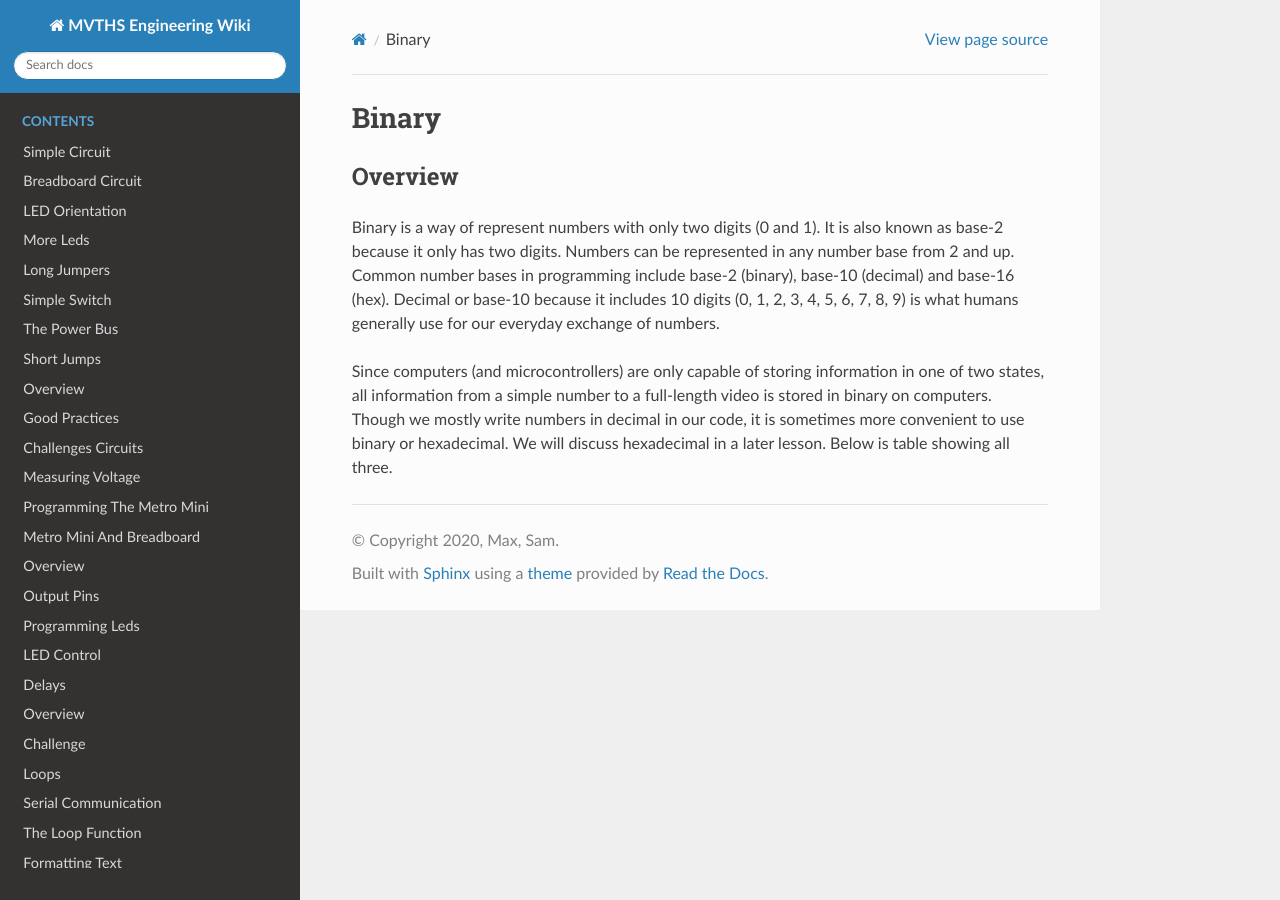
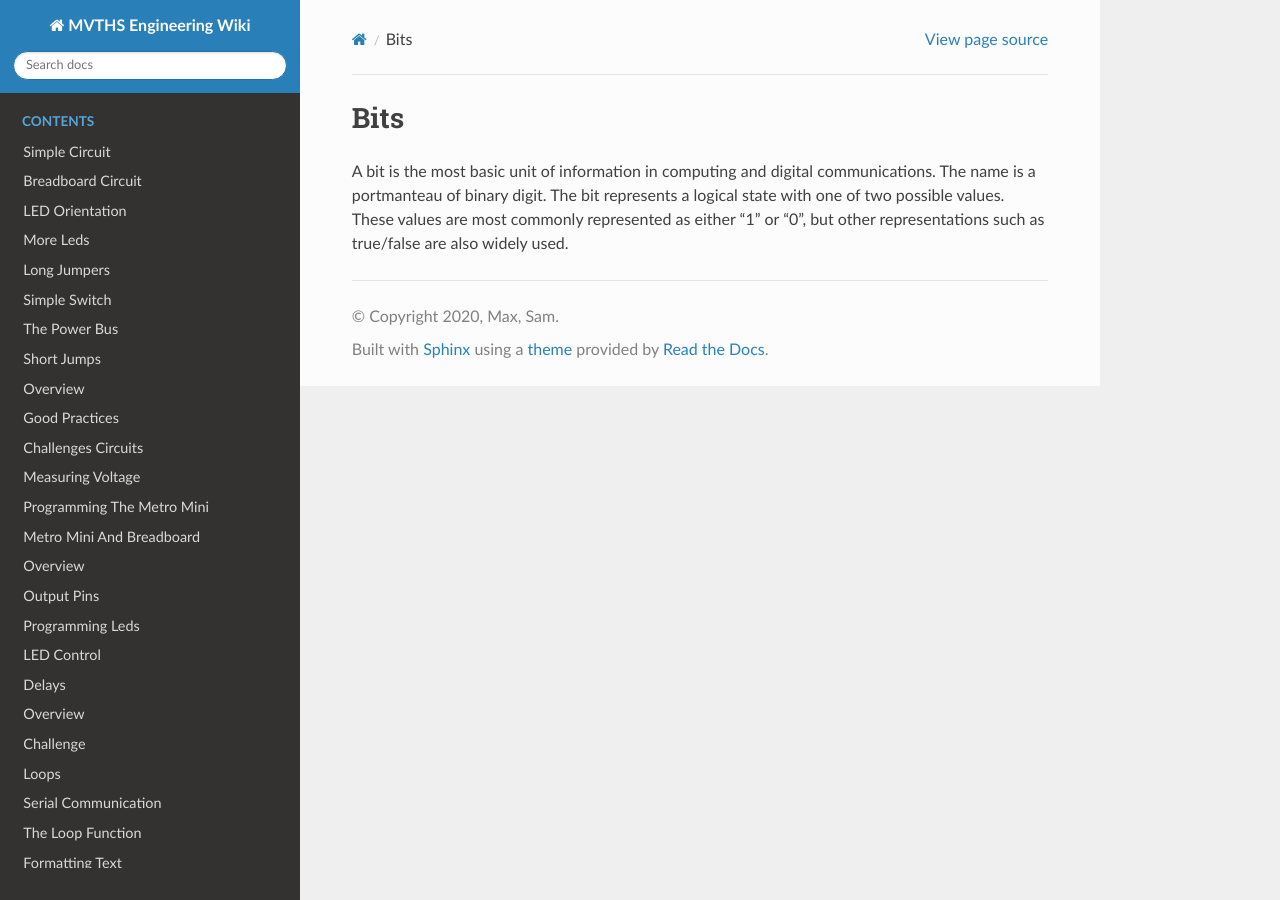
Before and after one commit to maxtkc/mvths-wiki, a Sphinx documentation site: the page built from docs/040a-bits.rst, in a window 1280 px wide. Built offline with Sphinx 7.4.7 and the Read the Docs theme 2.0.0, drawn with Linux system fonts in a browser that asks for light colours; pages that are not in the unit, such as notebooks, are missing from menus.

Commit message:
Update 040a-bits.rst

```diff
--- a/docs/040a-bits.rst
+++ b/docs/040a-bits.rst
@@ -1,9 +1,4 @@
-Binary
+Bits
 ======
 
-Overview
---------
-
-Binary is a way of represent numbers with only two digits (0 and 1). It is also known as base-2 because it only has two digits. Numbers can be represented in any number base from 2 and up. Common number bases in programming include base-2 (binary), base-10 (decimal) and base-16 (hex). Decimal or base-10 because it includes 10 digits (0, 1, 2, 3, 4, 5, 6, 7, 8, 9) is what humans generally use for our everyday exchange of numbers.
-
-Since computers (and microcontrollers) are only capable of storing information in one of two states, all information from a simple number to a full-length video is stored in binary on computers. Though we mostly write numbers in decimal in our code, it is sometimes more convenient to use binary or hexadecimal. We will discuss hexadecimal in a later lesson. Below is table showing all three.
+A bit is the most basic unit of information in computing and digital communications. The name is a portmanteau of binary digit. The bit represents a logical state with one of two possible values. These values are most commonly represented as either "1" or "0", but other representations such as true/false are also widely used.
```
